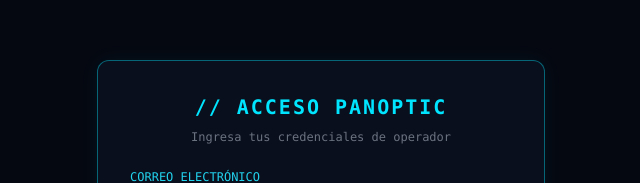
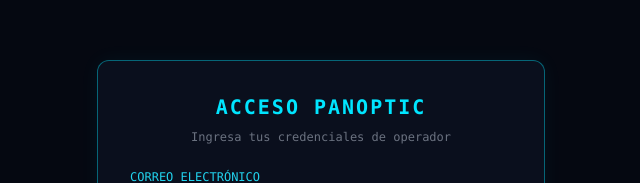
Before and after one commit to JuanRbCode/Panoptic, a React (Create React App) app: page / in a window 1280 px wide. Shown: the part 163-346 px from the top of the page, without its empty margins (319-959 px from the left). Built offline with nearby package versions, Linux system fonts and the light colour scheme.

Commit message:
V2, eliminacion de comentarios

```diff
--- a/src/components/Header.jsx
+++ b/src/components/Header.jsx
@@ -6,7 +6,7 @@ export default function Header({ engineStatus, deviceCount }) {
       <div className="flex items-center space-x-3">
         <div className="h-3 w-3 animate-pulse rounded-full bg-cyan-400 shadow-[0_0_10px_#00E5FF]"></div>
         <h1 className="font-mono text-lg font-bold tracking-widest text-cyan-400">
-          Panoptic <span className="text-xs text-cyan-600"> // COMMAND CENTER</span>
+          Panoptic <span className="text-xs text-cyan-600"> COMMAND CENTER</span>
         </h1>
       </div>
 
--- a/src/pages/Dashboard.jsx
+++ b/src/pages/Dashboard.jsx
@@ -135,7 +135,7 @@ export default function Dashboard({ user, onLogout }) {
         <div className="bg-[#0A0F1D] border border-cyan-500/30 p-4 rounded-lg flex flex-wrap justify-between items-center gap-4">
           <div className="flex items-center space-x-3">
             <span className="text-xs text-cyan-400 font-bold">
-              // SALA ACTIVA:
+              SALA ACTIVA:
             </span>
             <select
               className="bg-black border border-cyan-500/40 text-xs text-white p-2 rounded outline-none"
@@ -179,7 +179,7 @@ export default function Dashboard({ user, onLogout }) {
         {/* Grilla de Dispositivos Conectados a la Sala Seleccionada */}
         <section className="flex-1">
           <h2 className="text-xs font-bold text-[#00E5FF] mb-4 tracking-widest uppercase">
-            // NODOS MÓVILES EN SALA:{" "}
+            NODOS MÓVILES EN SALA:{" "}
             {selectedRoom ? selectedRoom.nombre : "NINGUNA SELECCIONADA"} (
             {filteredDevices.length})
           </h2>
@@ -228,7 +228,7 @@ export default function Dashboard({ user, onLogout }) {
         <div className="fixed inset-0 bg-black/80 flex items-center justify-center p-4 z-50">
           <div className="bg-[#0A0F1D] border border-cyan-500/40 p-6 rounded-xl w-full max-w-md space-y-4">
             <h3 className="text-sm font-bold text-[#00E5FF] tracking-wider">
-              // CREAR NUEVA SALA
+              CREAR NUEVA SALA
             </h3>
             <form onSubmit={handleCreateRoom} className="space-y-3 text-xs">
               <div>
--- a/src/pages/Login.jsx
+++ b/src/pages/Login.jsx
@@ -30,7 +30,7 @@ export default function Login({ onLoginSuccess, switchToRegister }) {
     <div className="min-h-screen bg-[#050811] text-[#c0d0e0] flex items-center justify-center font-mono p-4">
       <div className="w-full max-w-md bg-[#0A0F1D] border border-[#00e5ff]/40 p-8 rounded-xl shadow-[0_0_20px_rgba(0,229,255,0.05)]">
         <h2 className="text-xl font-bold text-[#00E5FF] mb-2 tracking-widest text-center">
-          // ACCESO PANOPTIC
+          ACCESO PANOPTIC
         </h2>
         <p className="text-xs text-gray-500 text-center mb-6">
           Ingresa tus credenciales de operador
```
